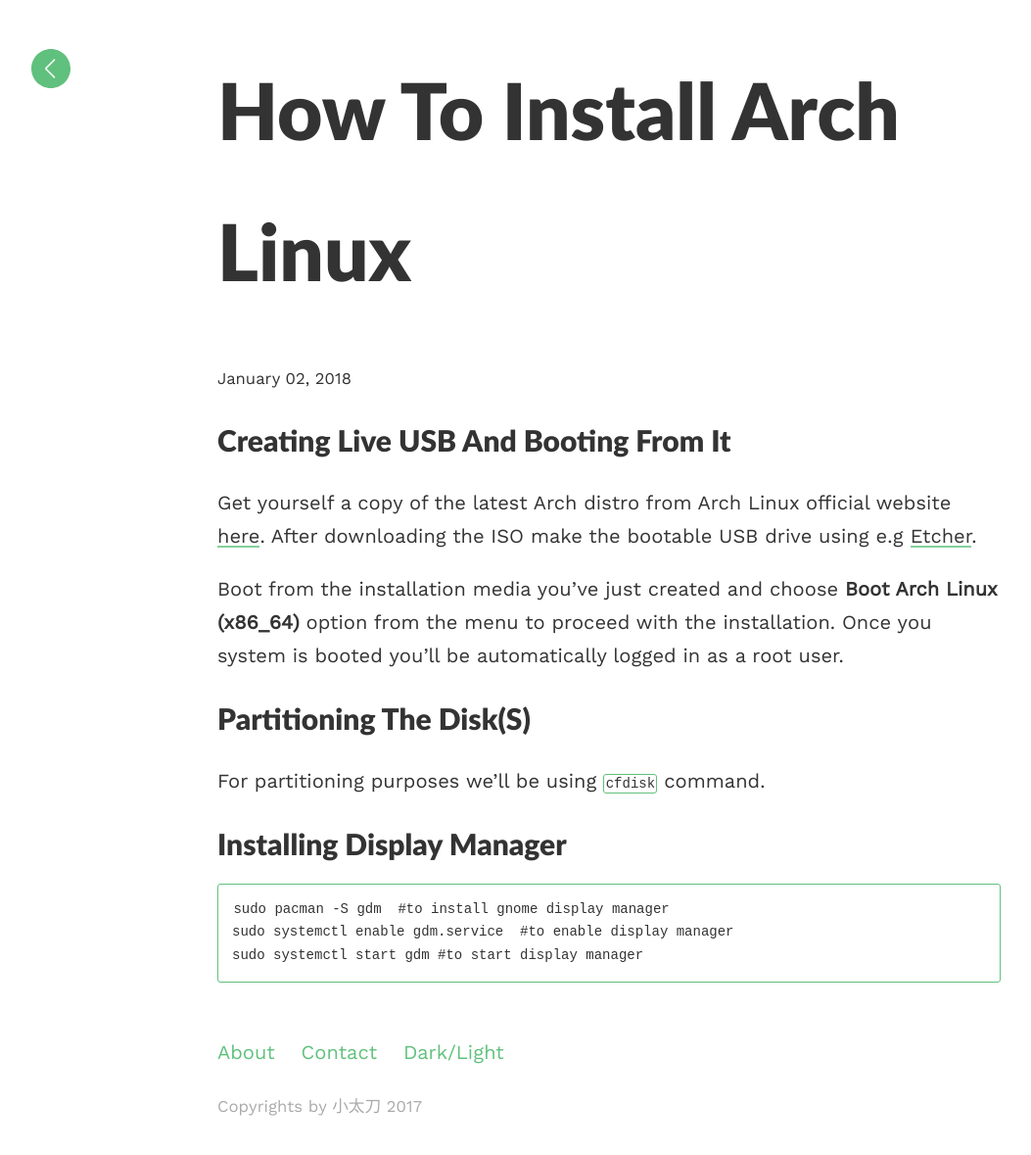
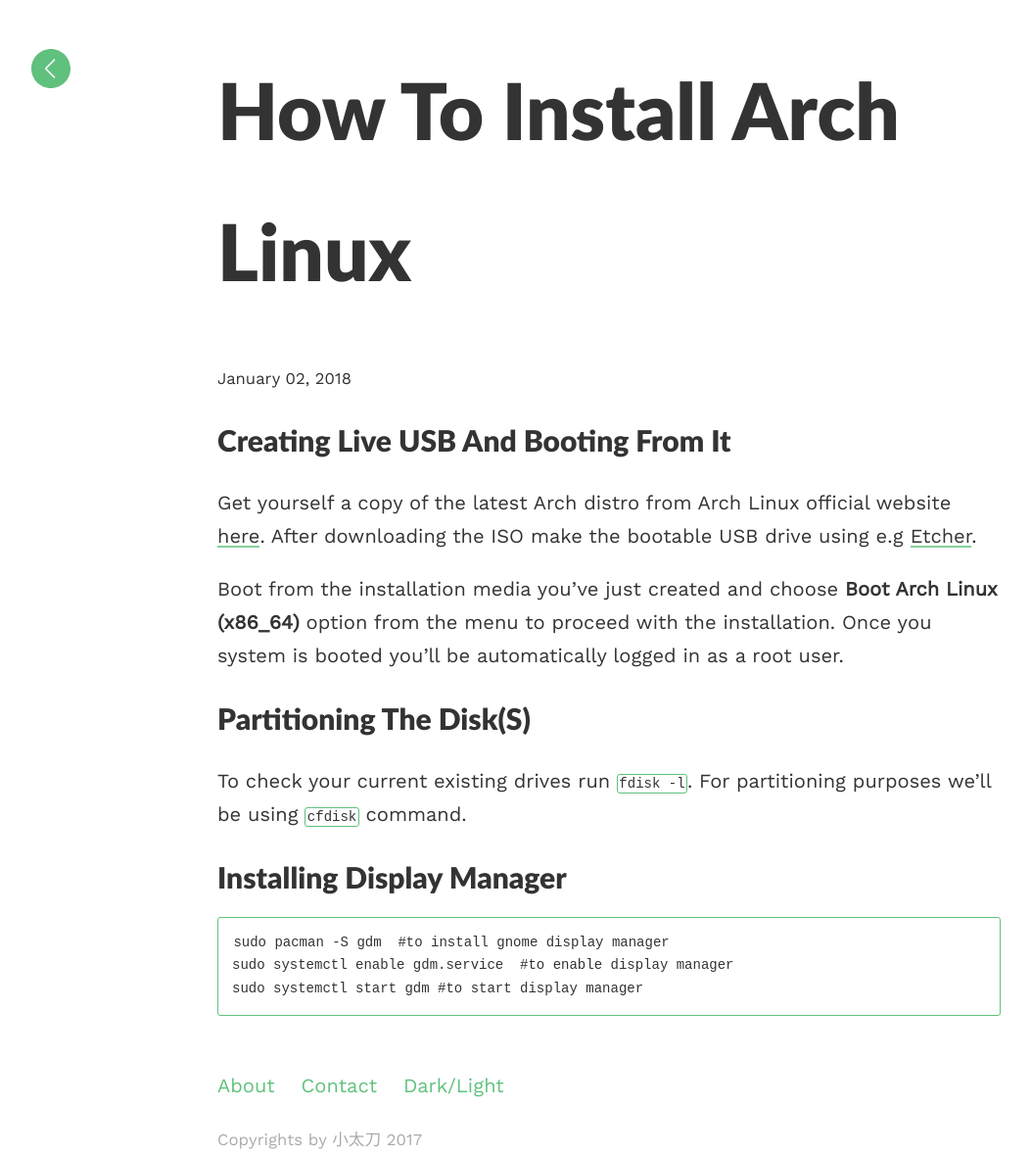
Before and after one commit to evgeniyantipin/evgeniyantipin.github.io, a Jekyll site: the page built from _posts/2018-01-02-how-to-install-arch-linux.md, in a window 1280 px wide. Shown: the whole page at 98% size, without its empty margins (18-1071 px from the left). Built offline with Jekyll 4.4.1, drawn with Linux system fonts in a browser that asks for light colours; before the commit the page ends 1145 px from its top, so only the background shows below that.

Commit message:
Update 2018-01-02-how-to-install-arch-linux.md

```diff
--- a/_posts/2018-01-02-how-to-install-arch-linux.md
+++ b/_posts/2018-01-02-how-to-install-arch-linux.md
@@ -11,6 +11,7 @@ Get yourself a copy of the latest Arch distro from Arch Linux official website [
 Boot from the installation media you've just created and choose **Boot Arch Linux (x86_64)** option from the menu to proceed with the installation. Once you system is booted you'll be automatically logged in as a root user.
 
 ## Partitioning the disk(s)
+To check your current existing drives run `fdisk -l`.
 For partitioning purposes we'll be using `cfdisk` command.
 
 
```
